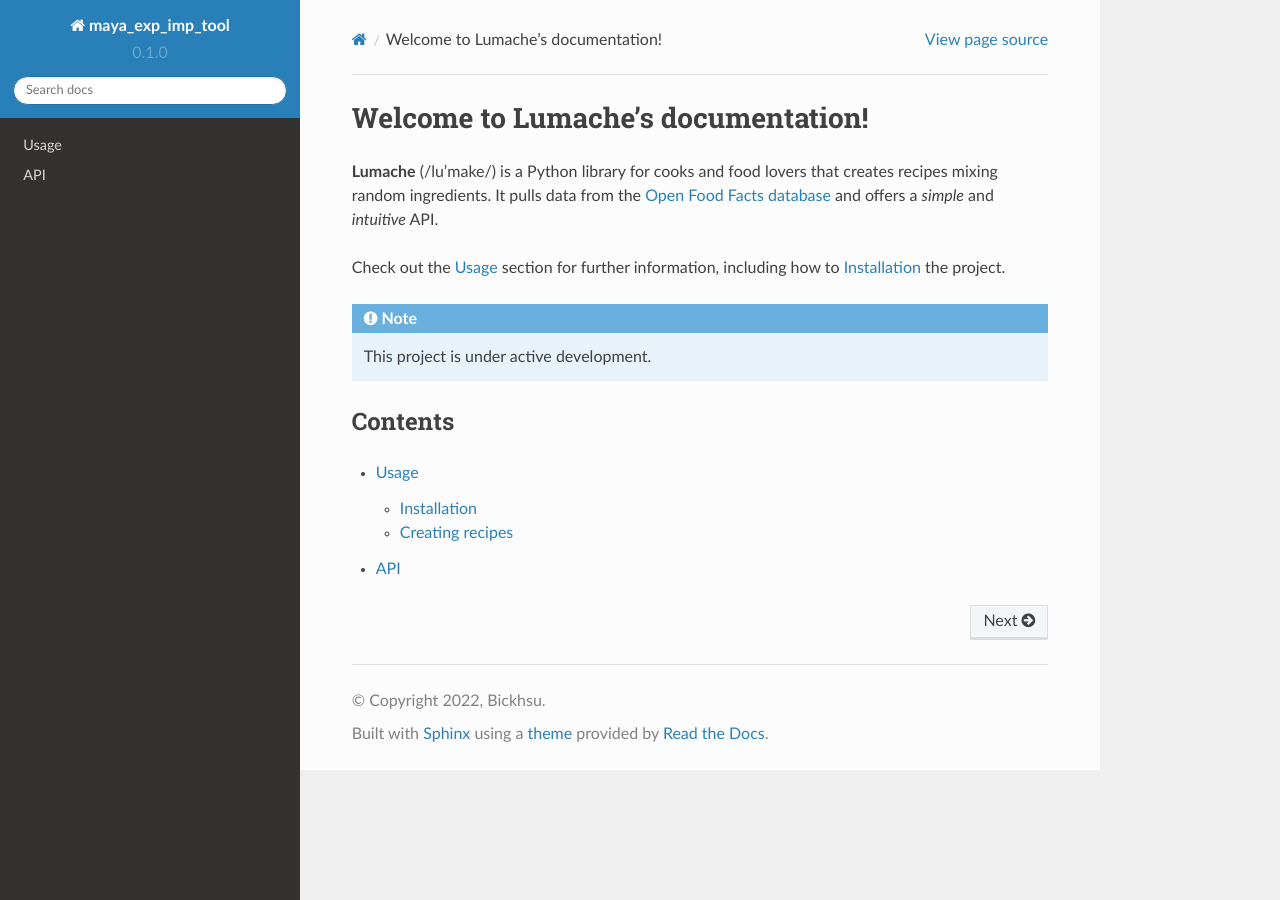
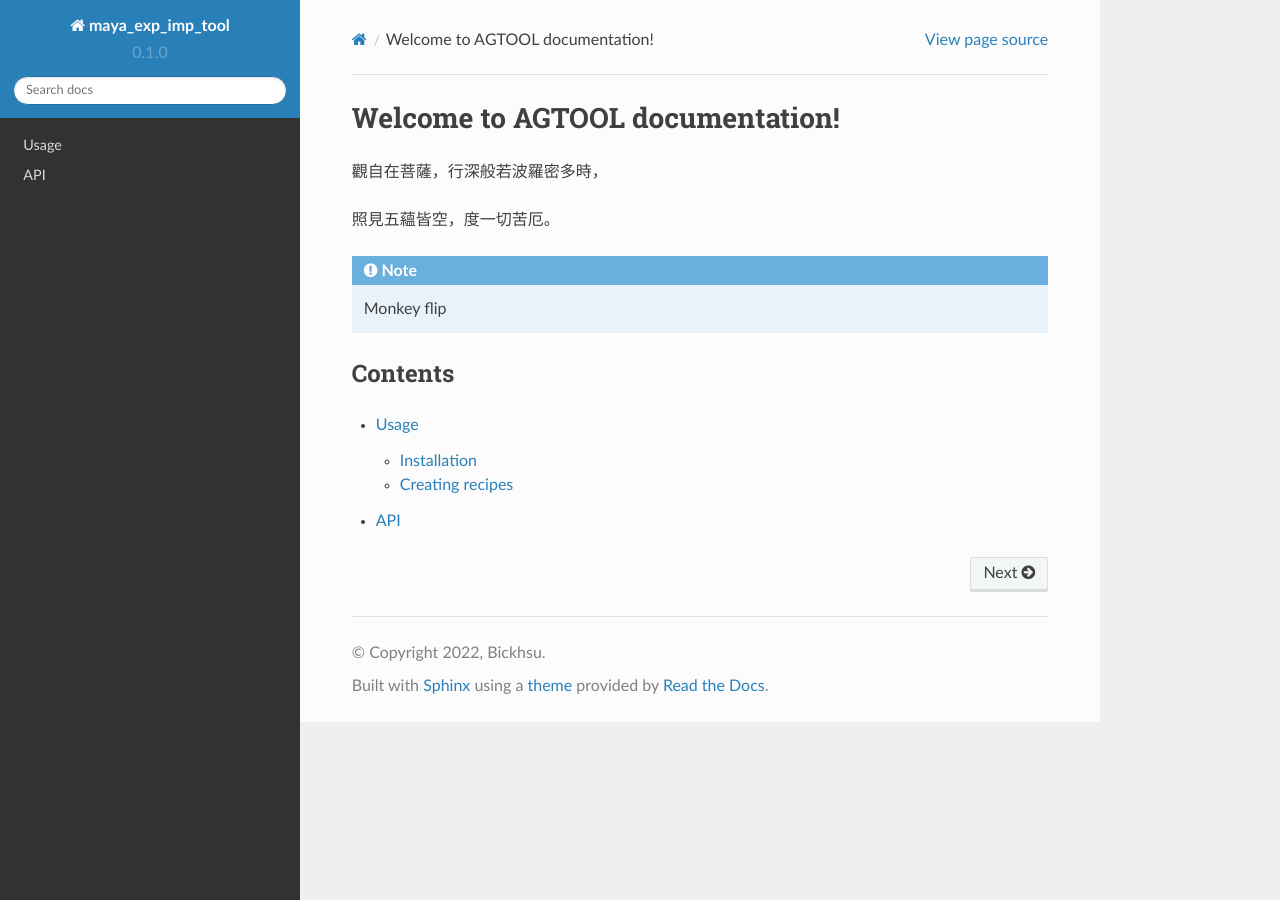
Before and after one commit to bickhsu/import-export-tool, a Sphinx documentation site: the page built from docs/source/index.rst, in a window 1280 px wide. Built offline with Sphinx 7.4.7 and the Read the Docs theme 2.0.0, drawn with Linux system fonts in a browser that asks for light colours.

Commit message:
Update index.rst

```diff
--- a/docs/source/index.rst
+++ b/docs/source/index.rst
@@ -1,17 +1,13 @@
-Welcome to Lumache's documentation!
+Welcome to AGTOOL documentation!
 ===================================
 
-**Lumache** (/lu'make/) is a Python library for cooks and food lovers
-that creates recipes mixing random ingredients.
-It pulls data from the `Open Food Facts database <https://world.openfoodfacts.org/>`_
-and offers a *simple* and *intuitive* API.
+觀自在菩薩，行深般若波羅密多時，
 
-Check out the :doc:`usage` section for further information, including
-how to :ref:`installation` the project.
+照見五蘊皆空，度一切苦厄。
 
 .. note::
 
-   This project is under active development.
+   Monkey flip
 
 Contents
 --------
```
